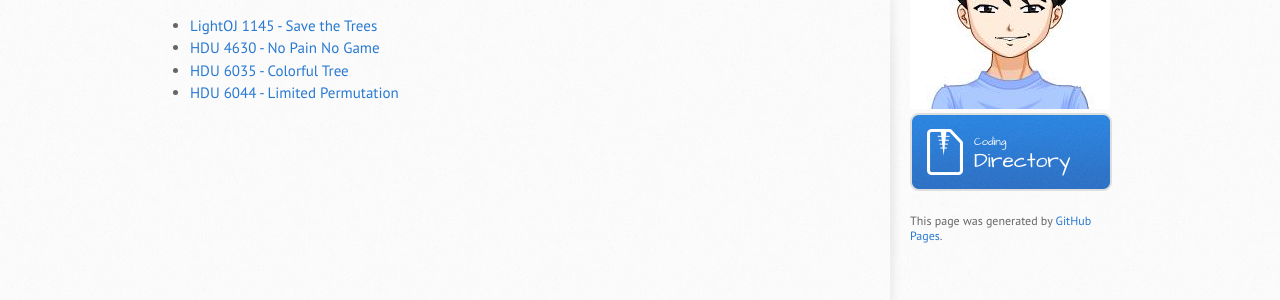
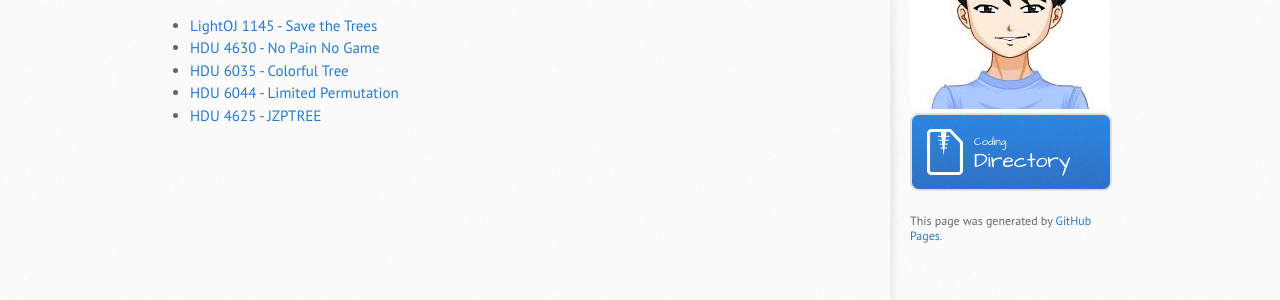
Before and after one commit to rebornplusplus/rebornplusplus.github.io, a Jekyll site: the page built from codir/index.md, in a window 1280 px wide. Shown: the part 323-623 px from the top of the page. Built offline with Jekyll 4.4.1, drawn with Linux system fonts in a browser that asks for light colours; some web fonts are replaced; our own code applies the rules of GitHub Pages for plain Markdown files.

Commit message:
Update index.md

```diff
--- a/codir/index.md
+++ b/codir/index.md
@@ -9,3 +9,4 @@ Here are some problems that I solved and wrote explanations. :3
 * [HDU 4630 - No Pain No Game](./hdu-4630-no-pain-no-game)
 * [HDU 6035 - Colorful Tree](./hdu-6035-colorful-tree)
 * [HDU 6044 - Limited Permutation](./hdu-6044-limited-permutation)
+* [HDU 4625 - JZPTREE](./hdu-4625-jzptree)
```
